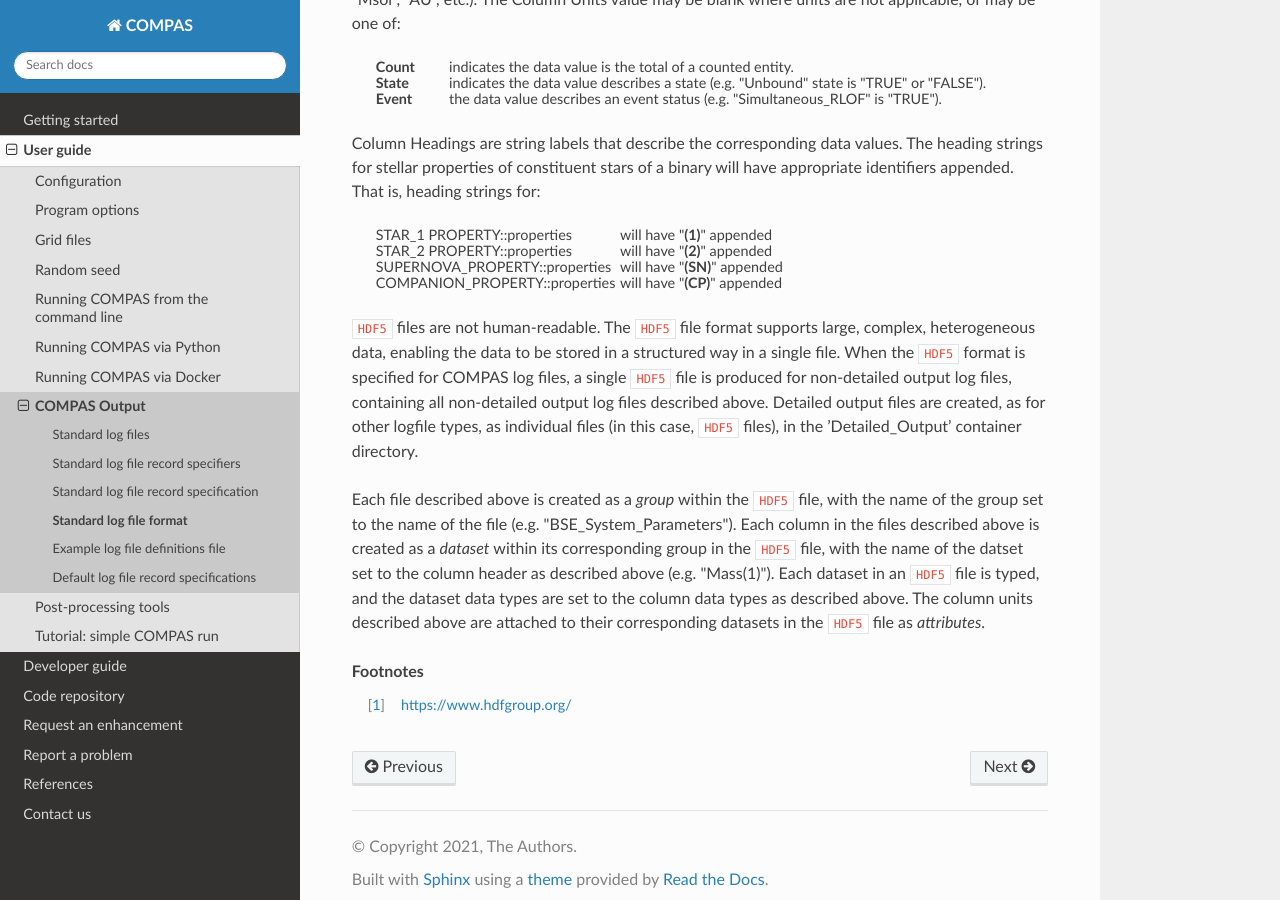
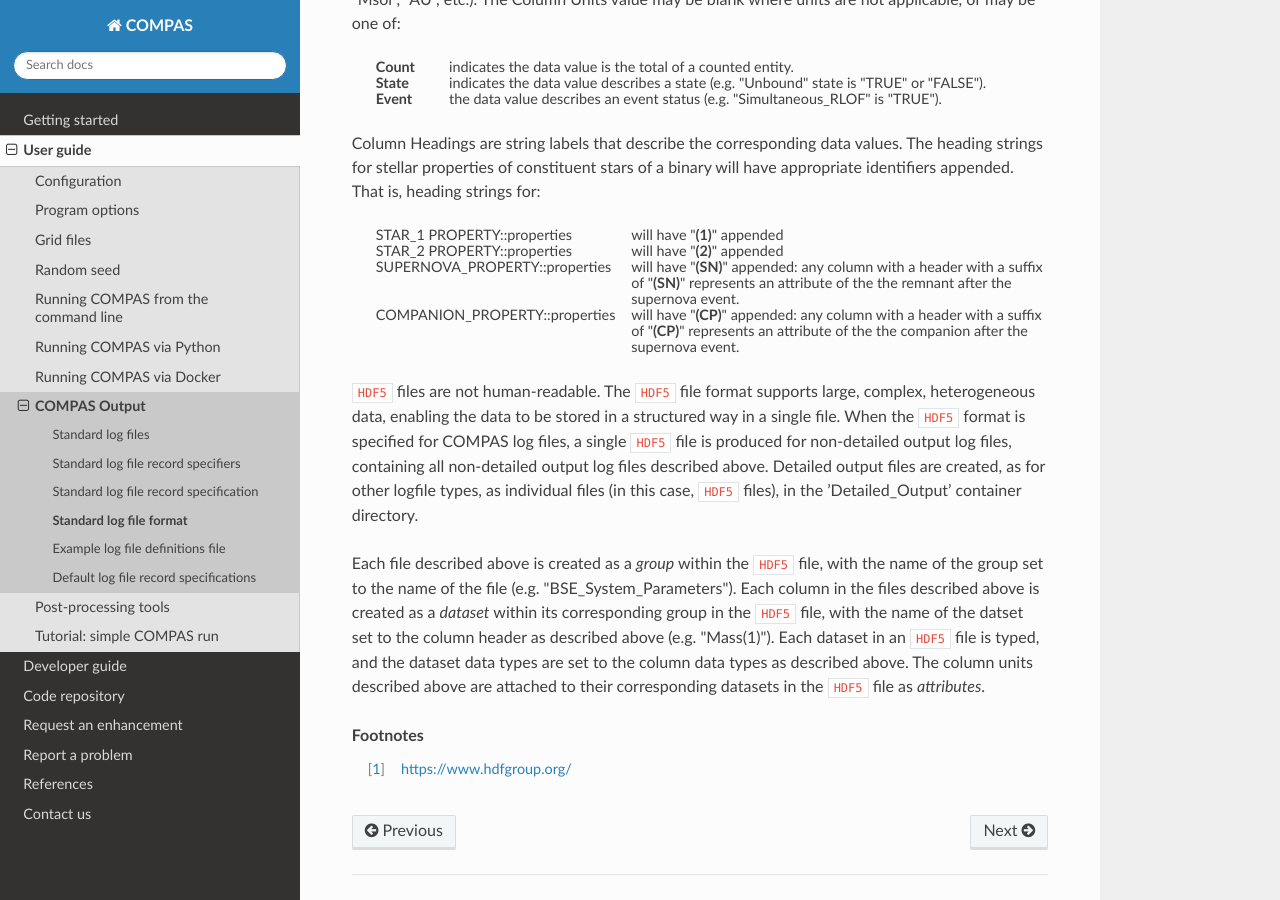
Before and after one commit to jeffriley/COMPAS-docs-test, a Sphinx documentation site: the page built from docs/standard-logfile-format.rst, in a window 1280 px wide and 900 px high, scrolled down 869 px. Built offline with Sphinx 7.4.7 and the Read the Docs theme 2.0.0, drawn with Linux system fonts in a browser that asks for light colours; pages that are not in the unit, such as notebooks, are missing from menus.

Commit message:
Added comment for '(SN)' & '(CP)' header suffixes per issue #556

```diff
--- a/docs/standard-logfile-format.rst
+++ b/docs/standard-logfile-format.rst
@@ -66,9 +66,9 @@ constituent stars of a binary will have appropriate identifiers appended. That i
        * - STAR_2 PROPERTY::properties
          - will have ":boldtext:`(2)`" appended
        * - SUPERNOVA_PROPERTY::properties
-         - will have ":boldtext:`(SN)`" appended
+         - will have ":boldtext:`(SN)`" appended: any column with a header with a suffix of ":boldtext:`(SN)`" represents an attribute of the the remnant after the supernova event.
        * - COMPANION_PROPERTY::properties
-         - will have ":boldtext:`(CP)`" appended
+         - will have ":boldtext:`(CP)`" appended: any column with a header with a suffix of ":boldtext:`(CP)`" represents an attribute of the the companion after the supernova event.
 
 ``HDF5`` files are not human-readable. The ``HDF5`` file format supports large, complex, heterogeneous data, enabling the data to be stored
 in a structured way in a single file. When the ``HDF5`` format is specified for COMPAS log files, a single ``HDF5`` file is produced for
```
Also changed, not shown: other parts of docs/standard-logfile-format.rst (+1 -1 lines), 10 other files.
